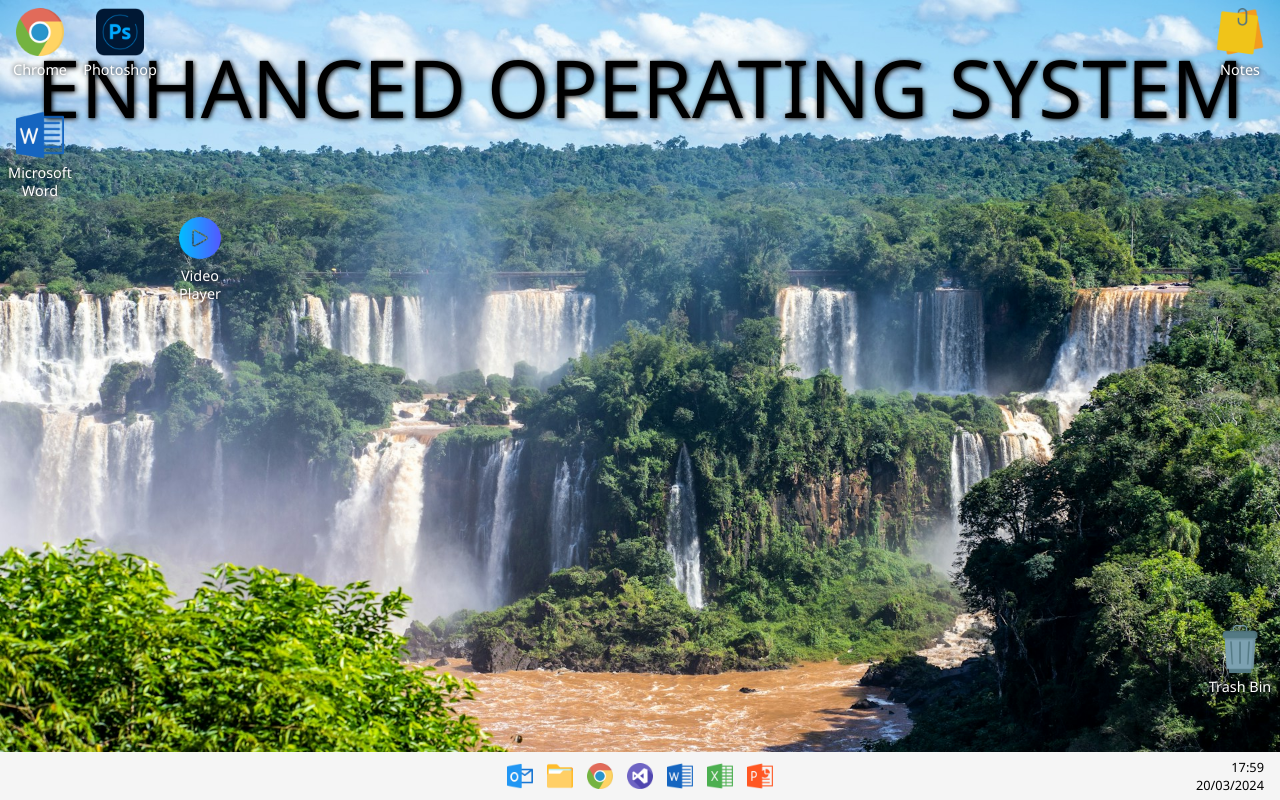
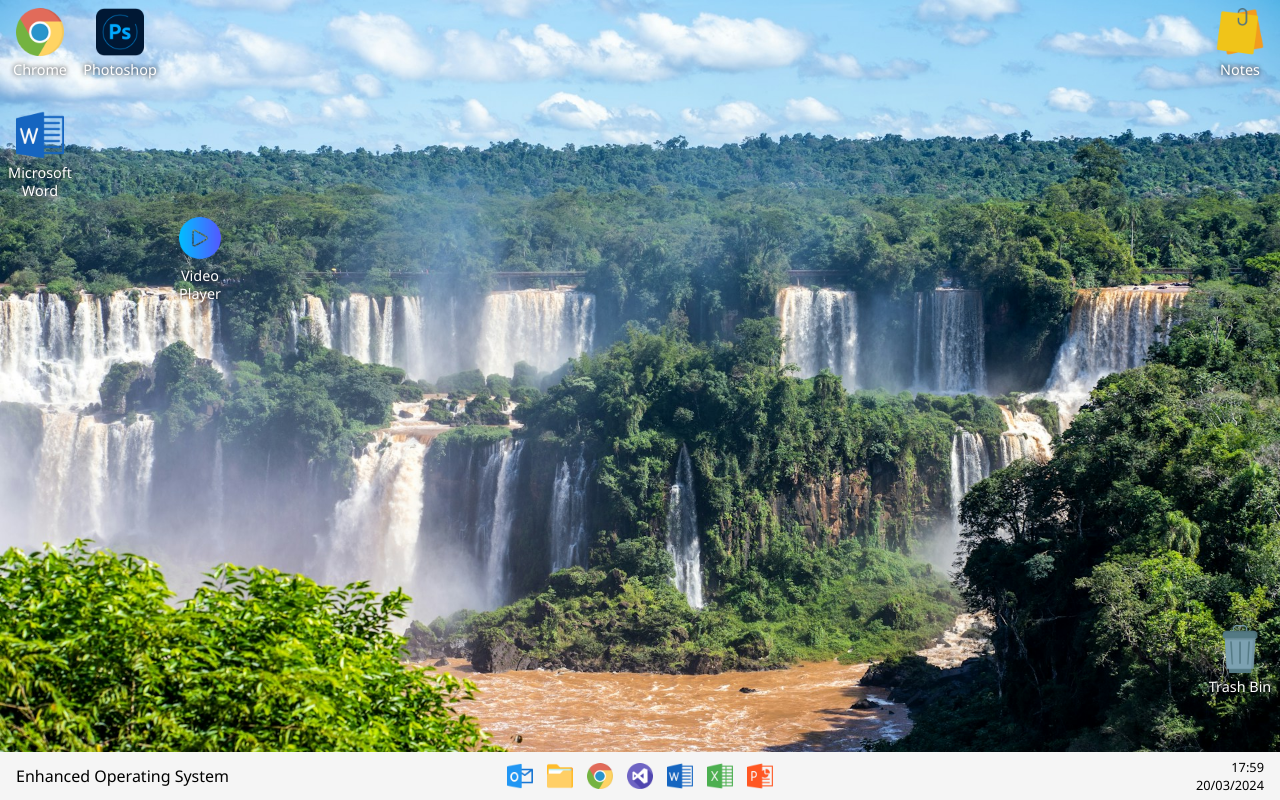
Before and after one commit to LucasLeNumerique/operating-system, a PHP site: page / in a window 1280 px wide. Run offline with PHP 8.4, Linux system fonts and the light colour scheme.

Commit message:
fix custom app style

```diff
--- a/base.sass
+++ b/base.sass
@@ -44,19 +44,7 @@
             width: fit-content
             background-image: linear-gradient(to bottom, #d1d1d1, black)
             border: none
-    &-title
-        position: absolute
-        top: 2rem
-        width: 100%
-        font:
-            size: 5em
-            weight: normal
-        text:
-            align: center
-            transform: uppercase
-            shadow: 1px 1px 5px black
     &-app
-        z-index: 2
         cursor: pointer
         padding-top: 0.25rem
         height: 100%
@@ -158,6 +146,16 @@
         img
             width: 80%
             height: 80%
+    &-title
+        position: absolute
+        top: 50%
+        left: 1rem
+        text-align: left
+        transform: translateY(-50%)
+        font:
+            size: 1rem
+            transform: uppercase
+            color: #7a7a7a
     &-time
         position: absolute
         top: 50%
--- a/index.html
+++ b/index.html
@@ -9,7 +9,6 @@
 <body>
     <div class="body-container">
         <div class="body-desk">
-            <h1 class="body-title">Enhanced Operating System</h1>
             <div class="body-app" ondblclick="chromeApp()">
                 <img src="assets/images/chrome.png" alt="logo Chrome">
                 <p>Chrome</p>
@@ -151,6 +150,10 @@
         </div>
 
         <div class="body-taskbar">
+            <div class="body-title">
+                <p>Enhanced Operating System</p>
+            </div>
+
             <div class="body-task">
                 <img src="./assets/images/outlook.png" alt="logo Outlook">
             </div>
--- a/public/style.css
+++ b/public/style.css
@@ -54,18 +54,7 @@
   background-image: linear-gradient(to bottom, #d1d1d1, black);
   border: none;
 }
-.body-title {
-  position: absolute;
-  top: 2rem;
-  width: 100%;
-  font-size: 5em;
-  font-weight: normal;
-  text-align: center;
-  text-transform: uppercase;
-  text-shadow: 1px 1px 5px black;
-}
 .body-app {
-  z-index: 2;
   cursor: pointer;
   padding-top: 0.25rem;
   height: 100%;
@@ -190,6 +179,16 @@
   width: 80%;
   height: 80%;
 }
+.body-title {
+  position: absolute;
+  top: 50%;
+  left: 1rem;
+  text-align: left;
+  transform: translateY(-50%);
+  font-size: 1rem;
+  font-transform: uppercase;
+  font-color: #7a7a7a;
+}
 .body-time {
   position: absolute;
   top: 50%;
```
Also changed, not shown: 1 other file.
